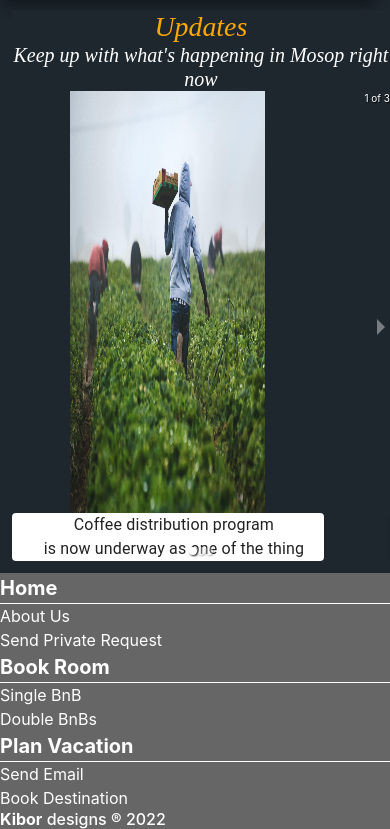
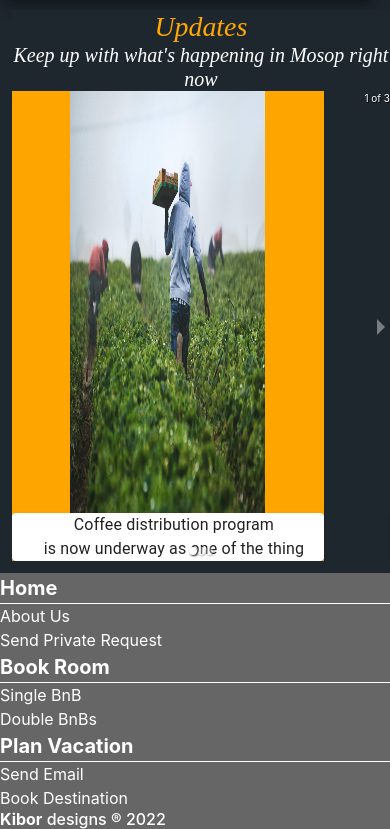
Before and after one commit to Marcelkibor/React-Website-Tarus, a React (Create React App) app: page / in a window 390 px wide. Shown: the part 1760-2589 px from the top of the page. Built offline with nearby package versions, Linux system fonts and the light colour scheme.

Commit message:
making carousel componenents responsive

```diff
--- a/src/components/CarouselComponent.js
+++ b/src/components/CarouselComponent.js
@@ -12,6 +12,7 @@ const customStyles = makeStyles((theme)=>({
 componentSpacer:{
  width:'80vw',
  height:'100%',
+ backgroundColor:'orange',
  display:'flex',
  alignItems:'center',
  textAlign:'center',
```
